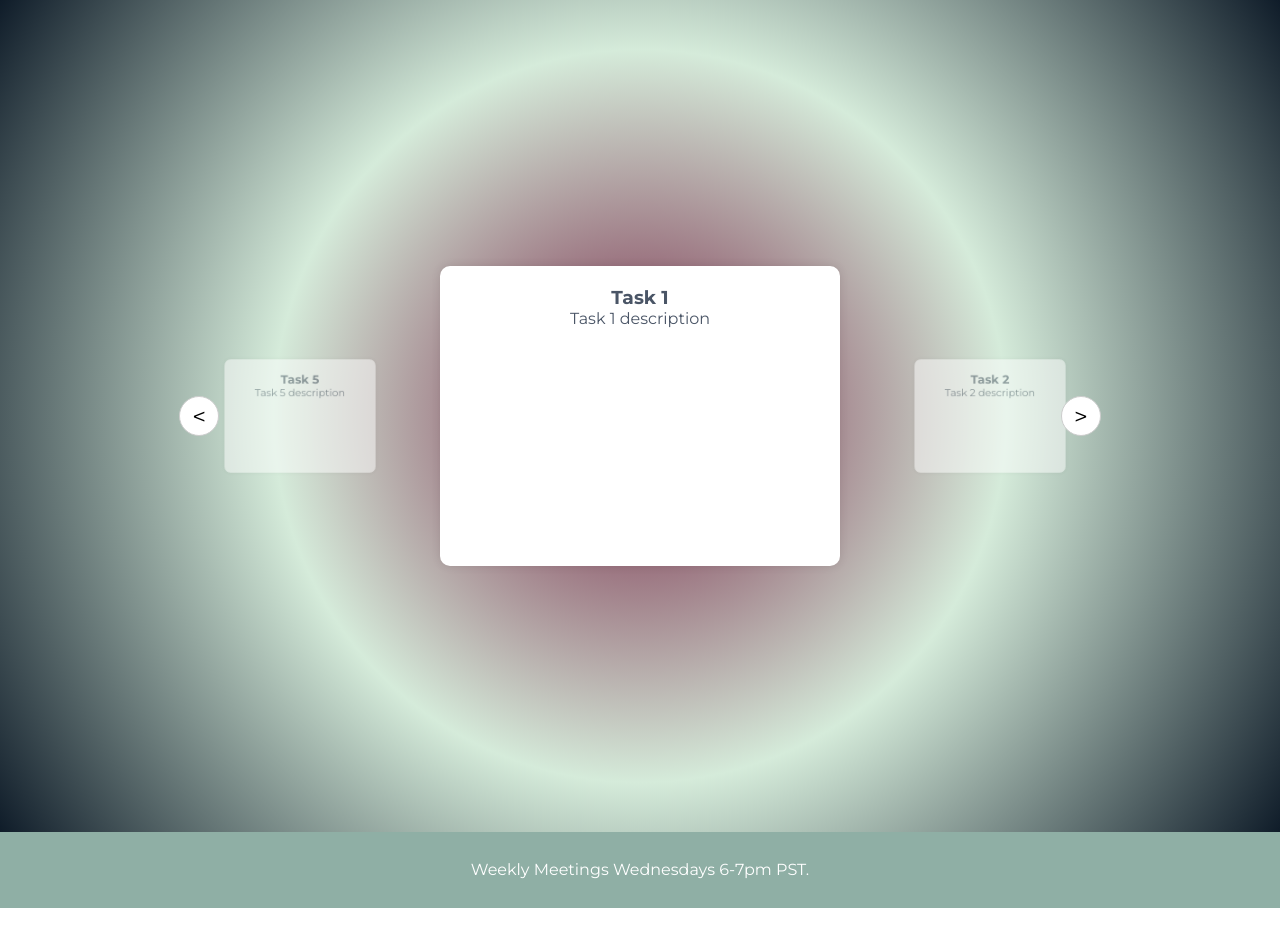
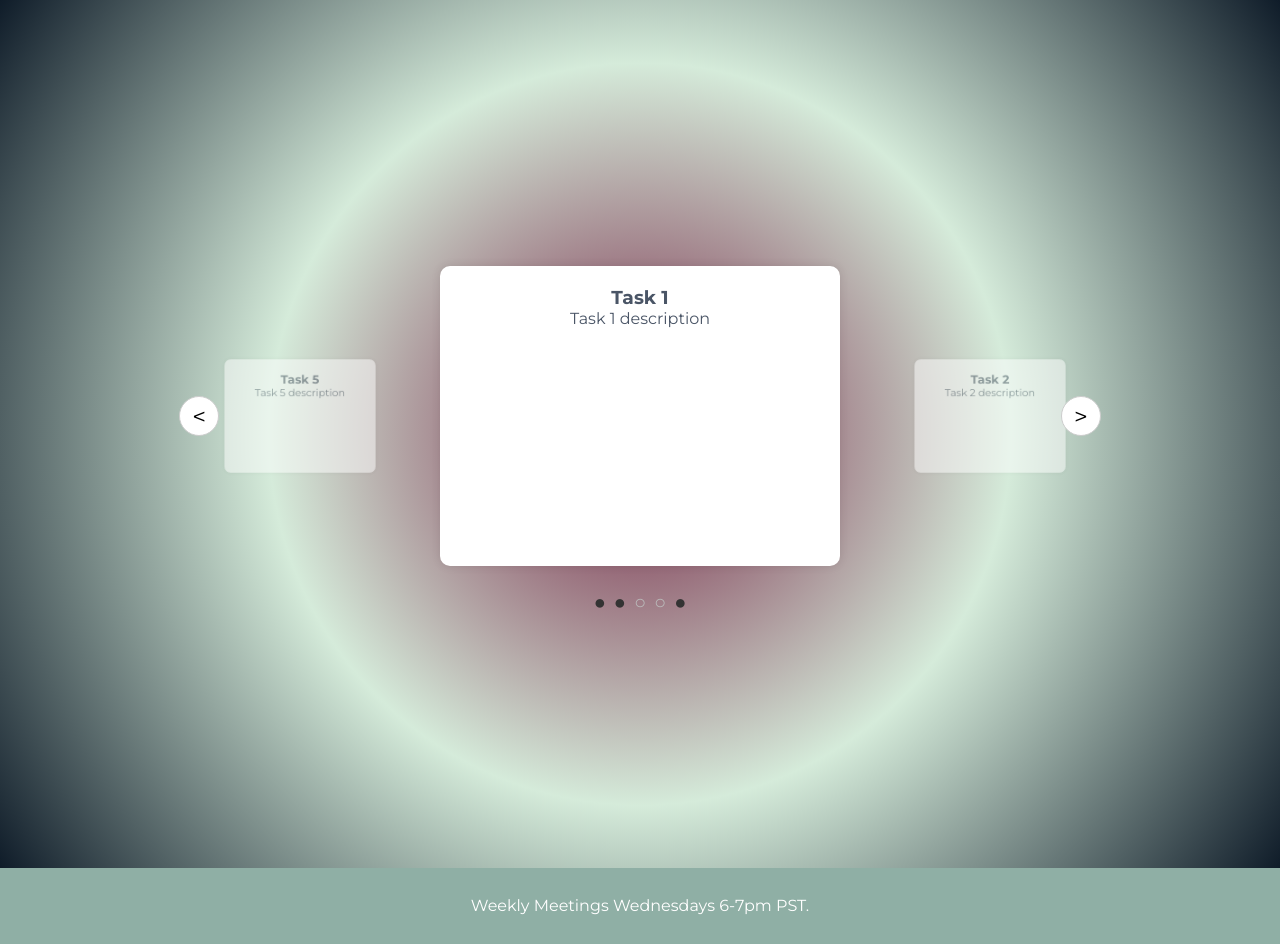
Before and after one commit to include-davis/Leads-Training-2025, a Next.js app: page /caroursel_task in a window 1280 px wide. Before the commit the page ends 908 px from the top, so only its background shows below. Built offline with nearby package versions, Linux system fonts and the light colour scheme.

Commit message:
circle icon created takes bool values to determine color mapped to carousel and linked to index's of items

```diff
--- /dev/null
+++ b/app/(pages)/_components/circles.jsx
@@ -0,0 +1,16 @@
+export default function CircleIcon({ filled = false, size = 24, color = '#333' }) {
+    return (
+      <span
+        style={{
+          fontSize: size,
+          color,
+          display: 'inline-block',
+          lineHeight: 1,
+          verticalAlign: 'middle',
+        }}
+        aria-label={filled ? 'Filled circle' : 'Empty circle'}
+      >
+        {filled ? '\u25CF' : '\u25CB'}
+      </span>
+    );
+  }
--- a/app/(pages)/_components/taskCarousel.jsx
+++ b/app/(pages)/_components/taskCarousel.jsx
@@ -3,6 +3,7 @@ import { useState, useRef } from 'react';
 import React from 'react';
 import TaskCard from './taskCard';
 import styles from './taskCarousel.module.scss';
+import CircleIcon from './circles';
 
 export default function TaskCarousel() {
     const data = ["1", "2", "3", "4", "5"];
@@ -52,6 +53,7 @@ export default function TaskCarousel() {
     }, []);
 
     return (
+      <>
         <div className={styles.carousel} style={{ width: '90%', margin: '0 auto', position: 'relative', height: '320px' }}>
           <button className={styles.prevButton} onClick={handlePrev} disabled={isAnimating}>{'<'}</button>
           <div className={styles.inner} style={{ position: 'relative', width: '100%', height: '320px' }}>
@@ -81,5 +83,12 @@ export default function TaskCarousel() {
           </div>
           <button className={styles.nextButton} onClick={handleNext} disabled={isAnimating}>{'>'}</button>
         </div>
+        {/* Circle indicators below carousel */}
+        <div style={{ display: 'flex', justifyContent: 'center', gap: 8, marginTop: 16 }}>
+          {data.map((_, i) => (
+            <CircleIcon key={i} filled={i === currentIndex || i === leftIndex || i === rightIndex} size={20} color={i === currentIndex || i === leftIndex || i === rightIndex ? '#333' : '#bbb'} />
+          ))}
+        </div>
+      </>
     );
 }
--- a/app/(pages)/caroursel_task/page.jsx
+++ b/app/(pages)/caroursel_task/page.jsx
@@ -1,6 +1,7 @@
 import styles from './task_example.module.scss';
 import TaskCard from '../_components/taskCard';
 import TaskCarousel from '../_components/taskCarousel';
+
 
 export default function Task() {
   return (
```
Also changed, not shown: app/(pages)/_components/CircleIcon.jsx (added, +16 -0 lines). Lines whose indentation alone changed are shown as unchanged.
